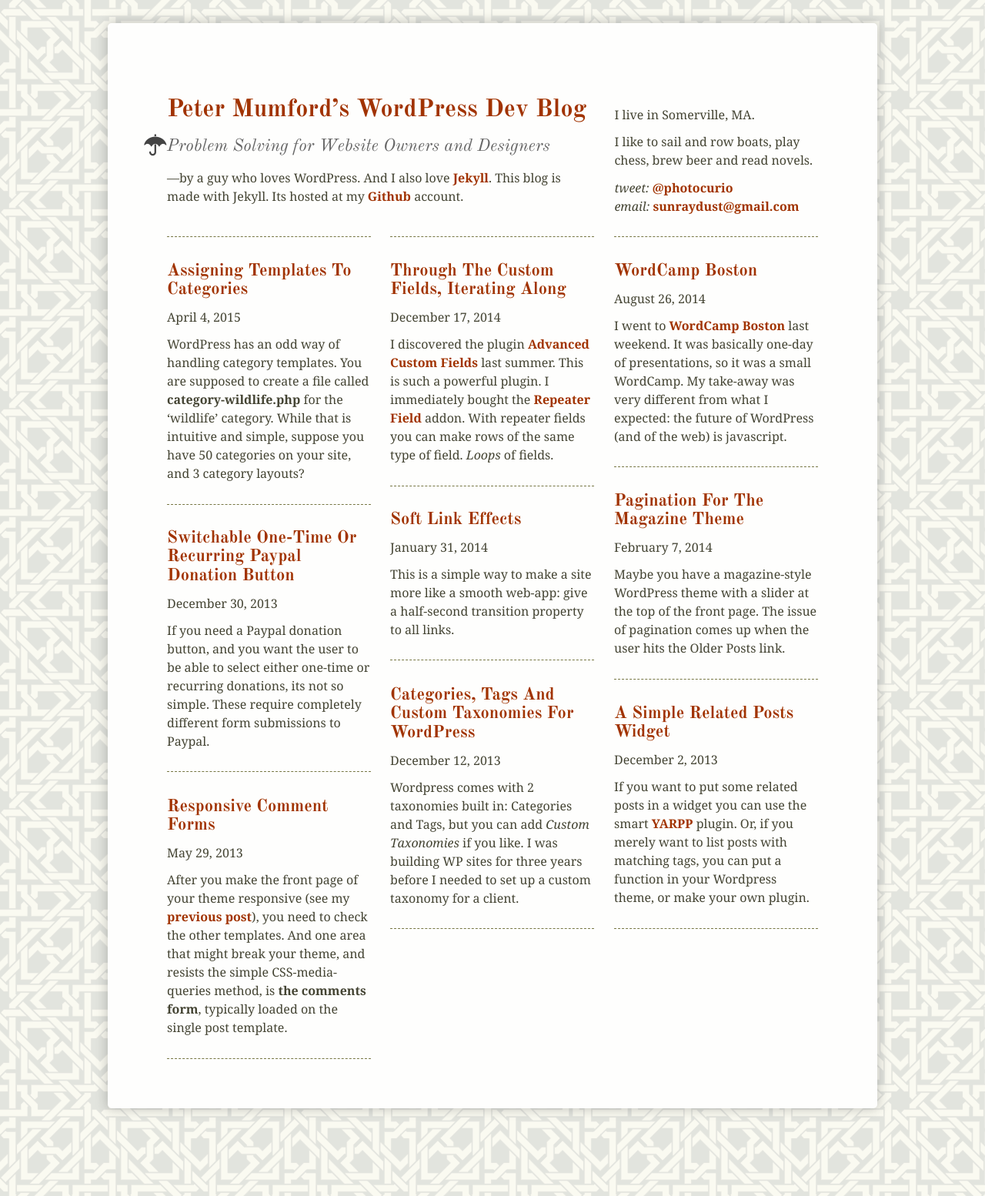
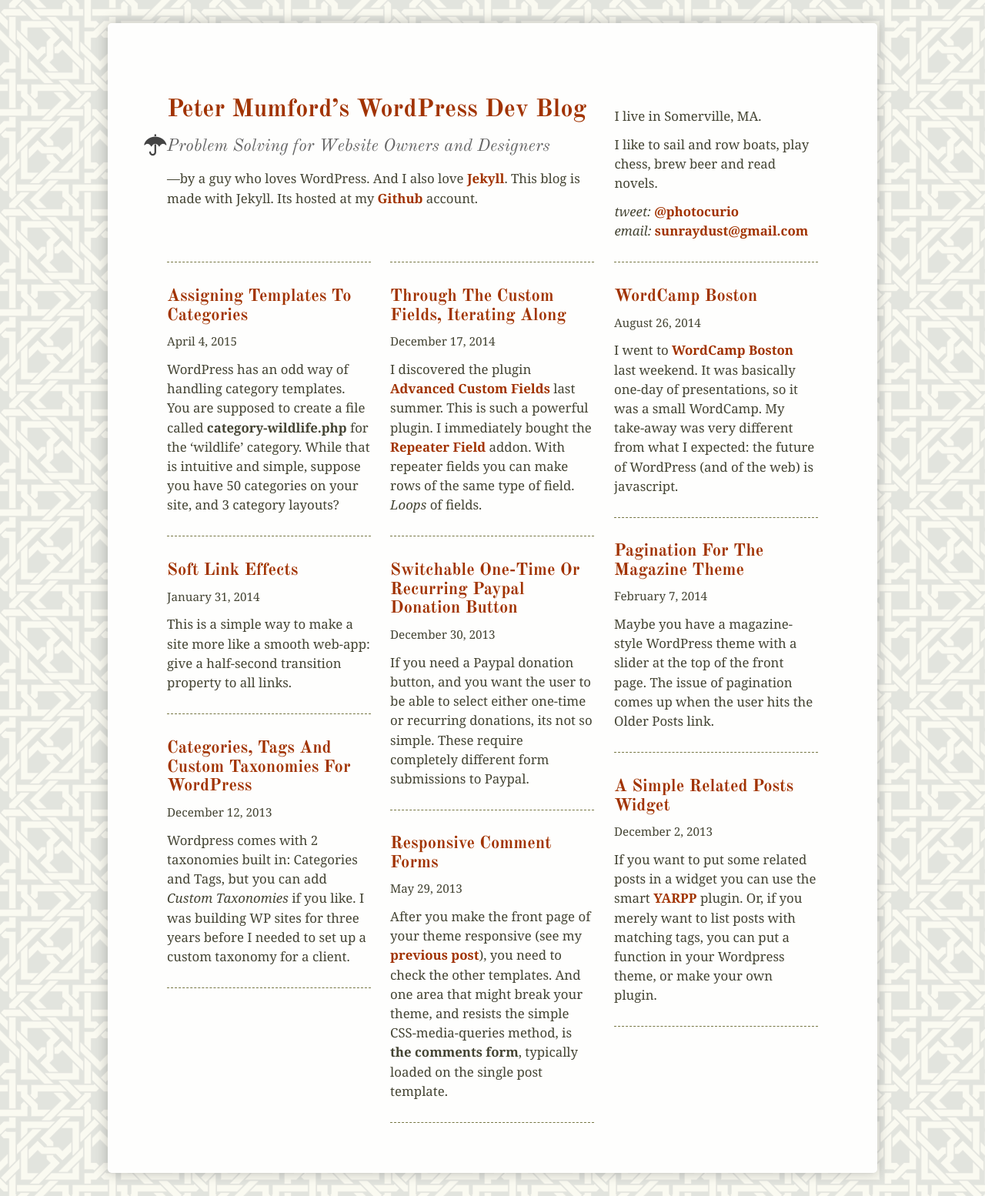
Before and after one commit to photocurio/photocurio.github.io, a Jekyll site: the page built from index.html, in a window 1280 px wide. Shown: the whole page at 77% size. Built offline with Jekyll 4.4.1, drawn with Linux system fonts in a browser that asks for light colours; nearby versions of some CDN libraries; the list of posts is cut into pages by our own code.

Commit message:
made date small

```diff
--- a/_layouts/post.html
+++ b/_layouts/post.html
@@ -8,7 +8,7 @@
 	<div class="post">
 		<div class="content">
 			<h1 class="posttitle">{{ page.title }}</h1>
-			<p class="meta">{{ page.date | date: "%B %-d, %Y" }}</p>
+			<small class="meta">{{ page.date | date: "%B %-d, %Y" }}</small>
 			{{ content }}
 		</div>
 	</div>
--- a/index.html
+++ b/index.html
@@ -8,9 +8,7 @@
 	{% for post in paginator.posts %}
 	<div class="post brick">
 		<h3 class="excerpt-title"><a href="{{ post.url }}">{{ post.title }}</a></h3>
-		<p class="author">
-		<span class="date">{{ post.date | date: "%B %-d, %Y" }}</span>
-		</p>
+		<small class="meta">{{ post.date | date: "%B %-d, %Y" }}</small>
 		<div class="excerpt">
 		{{ post.excerpt }}
 		</div>
--- a/style.css
+++ b/style.css
@@ -177,7 +177,8 @@
 h1,h2,h3 {
 	color:#665;
 }
-
+p {
+}
 a {
 	color:#a13300;
 	text-decoration:none;
@@ -223,6 +224,7 @@
 	font-size:1em;
 }
 p {
+	font-size: 1.05em;
 	margin: .7em 0;
 }
 h1,h2,h3,h4,h5,h6 {
@@ -240,13 +242,15 @@
 h1,h2,h3 {
 	font-family: 'Old Standard TT', serif;
 }
+small {
+	font-size: .95em;
+}
 .excerpt-title {
 	font-size: 1.4em;
 	line-height: 1.1;
 	text-transform: capitalize;
 	margin-bottom: .4em;
 }
-
 .sitename {
 	font-size:2em;
 	margin-bottom:.4em;
```
Also changed, not shown: 11 other files.
